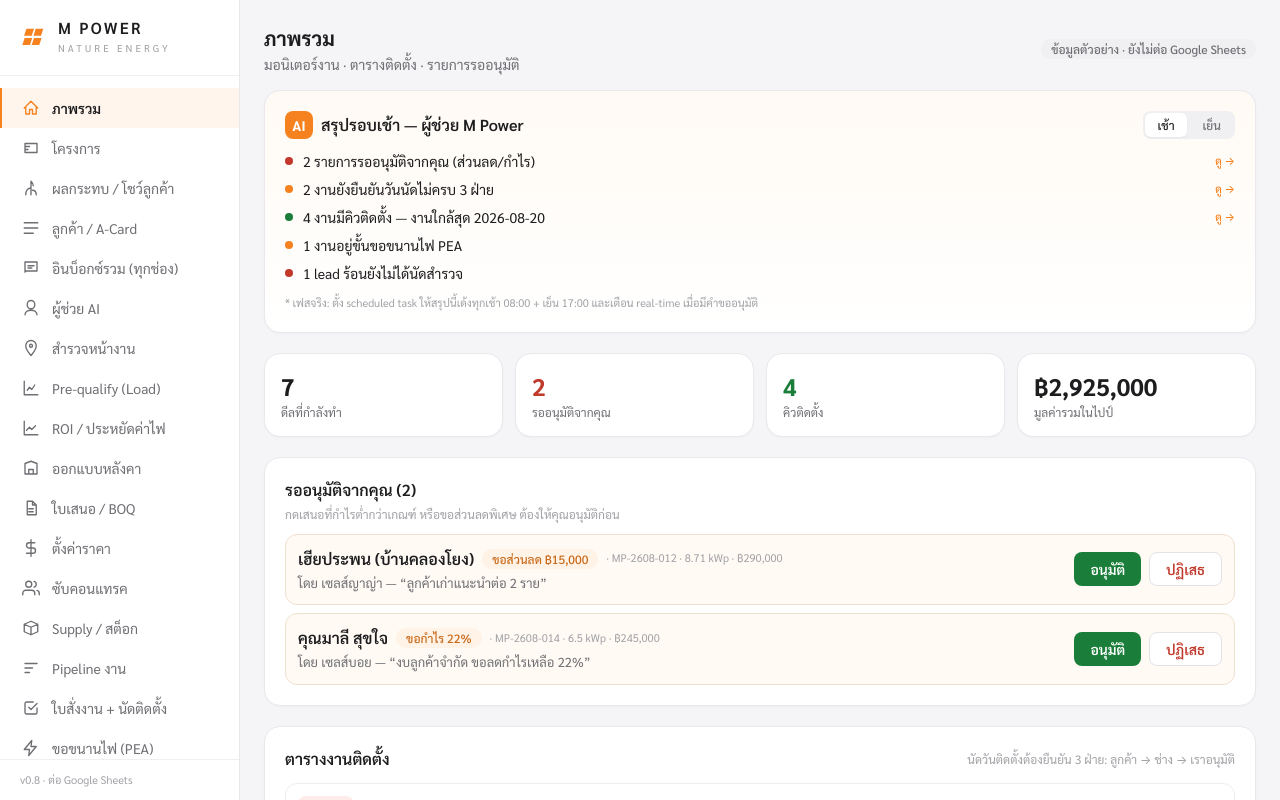
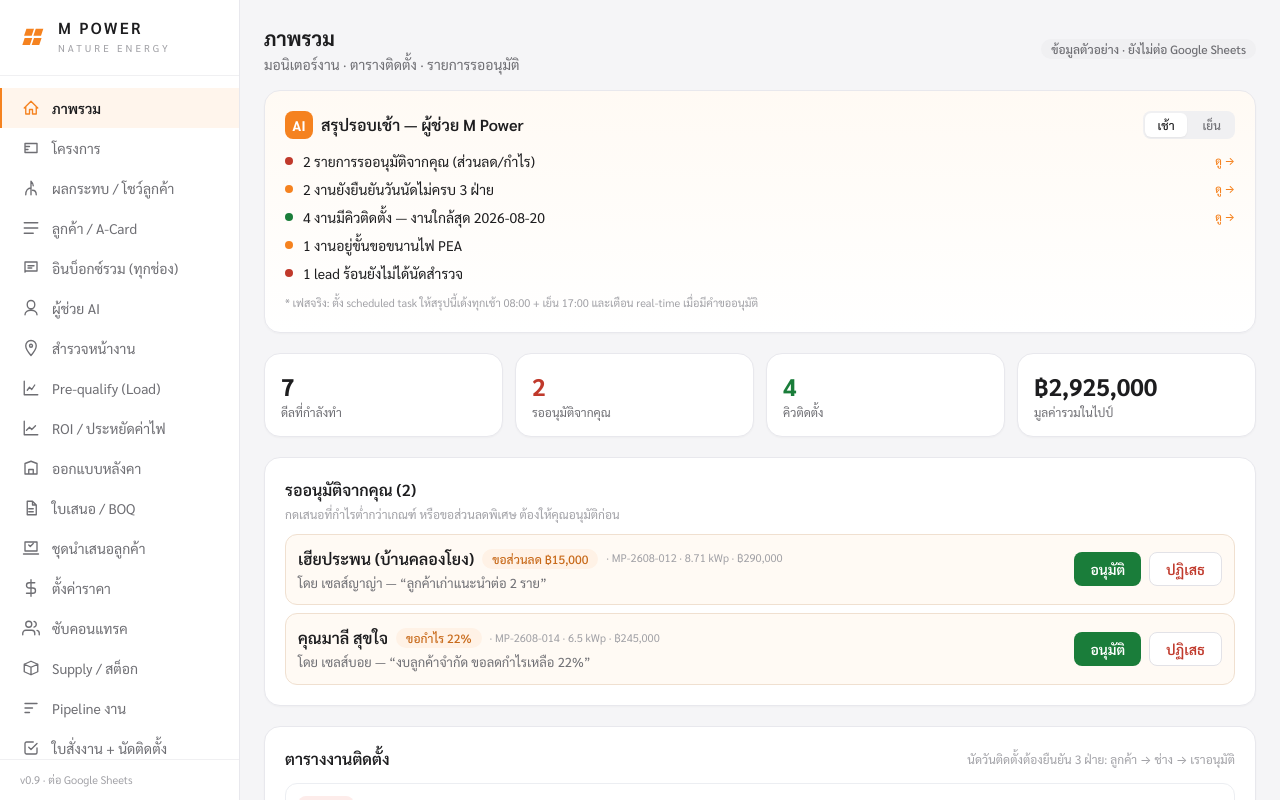
Before and after one commit to MORIZO168/mpower-app, a Next.js app in the folder mpower-app-source-v3/: page / in a window 1280 px wide. Shown: the top 800 px of the page. Built offline with nearby package versions, Linux system fonts and the light colour scheme.

Commit message:
Update Sidebar.js

```diff
--- a/mpower-app-source-v3/components/Sidebar.js
+++ b/mpower-app-source-v3/components/Sidebar.js
@@ -15,6 +15,7 @@ const NAV = [
   { href: "/roi", label: "ROI / ประหยัดค่าไฟ", icon: "M3 3v18h18M18 9l-5 5-3-3-4 4" },
   { href: "/design", label: "ออกแบบหลังคา", icon: "M4 20V6l8-3 8 3v14M4 20h16M9 20v-6h6v6" },
   { href: "/quote", label: "ใบเสนอ / BOQ", icon: "M7 3h7l5 5v13H7zM14 3v5h5M9 13h6M9 17h6" },
+  { href: "/proposal", label: "ชุดนำเสนอลูกค้า", icon: "M4 4h16v12H4zM2 20h20M9 8l2 2 4-4" },
   { href: "/rates", label: "ตั้งค่าราคา", icon: "M12 1v22M17 5H9.5a3.5 3.5 0 000 7h5a3.5 3.5 0 010 7H6" },
   { href: "/subs", label: "ซับคอนแทรค", icon: "M17 21v-2a4 4 0 00-4-4H5a4 4 0 00-4 4v2M9 11a4 4 0 100-8 4 4 0 000 8M23 21v-2a4 4 0 00-3-3.87M16 3.13a4 4 0 010 7.75" },
   { href: "/supply", label: "Supply / สต็อก", icon: "M3 7l9-4 9 4-9 4zM3 7v10l9 4 9-4V7M12 11v10" },
@@ -72,7 +73,7 @@ export default function Sidebar() {
       <aside className="hidden md:flex fixed inset-y-0 left-0 w-60 flex-col bg-white border-r border-[#e8e8ed] text-[#1d1d1f]">
         <div className="px-5 py-5 flex items-center gap-2.5 border-b border-[#f0f0f2]"><Brand /></div>
         <nav className="flex-1 py-3 overflow-y-auto"><NavItems path={path} /></nav>
-        <div className="px-5 py-3 border-t border-[#f0f0f2] text-[11px] text-[#a1a1a6]">v0.8 · ต่อ Google Sheets</div>
+        <div className="px-5 py-3 border-t border-[#f0f0f2] text-[11px] text-[#a1a1a6]">v0.9 · ต่อ Google Sheets</div>
       </aside>
 
       {/* Mobile top bar */}
@@ -96,7 +97,7 @@ export default function Sidebar() {
               </button>
             </div>
             <nav className="flex-1 py-3 overflow-y-auto"><NavItems path={path} onNav={() => setOpen(false)} /></nav>
-            <div className="px-5 py-3 border-t border-[#f0f0f2] text-[11px] text-[#a1a1a6]">v0.8 · ต่อ Google Sheets</div>
+            <div className="px-5 py-3 border-t border-[#f0f0f2] text-[11px] text-[#a1a1a6]">v0.9 · ต่อ Google Sheets</div>
           </aside>
         </div>
       )}
```
